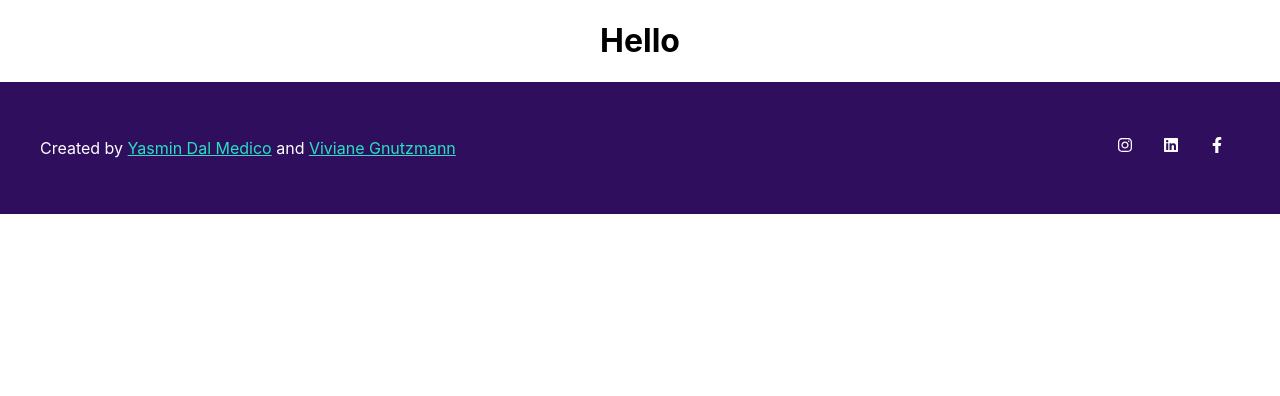
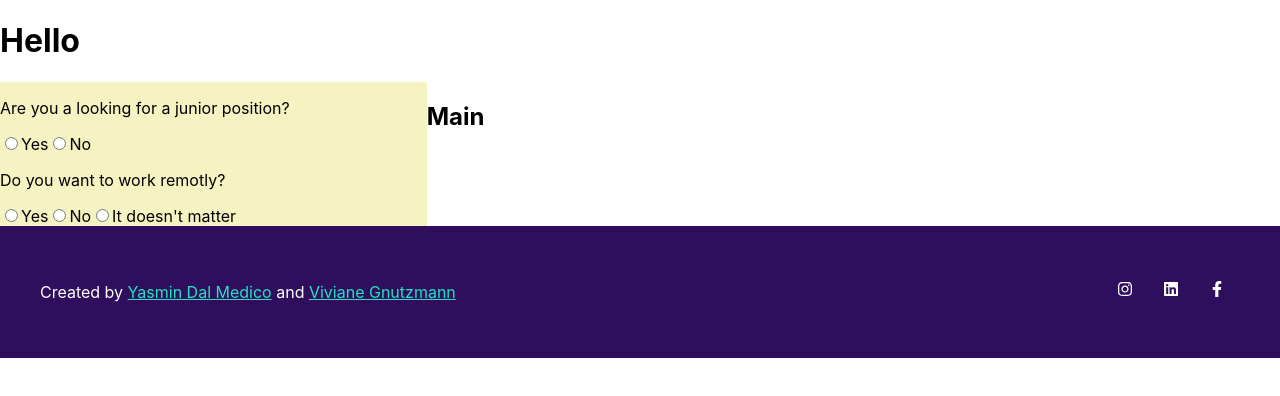
Before and after one commit to yasmingsdm/hackathon-shesharp, a React (Create React App) app: page / in a window 1280 px wide. Shown: the top 396 px of the page. Built offline with nearby package versions, Linux system fonts and the light colour scheme.

Commit message:
sidebar starting

```diff
--- a/src/App.css
+++ b/src/App.css
@@ -1,6 +1,3 @@
-.App {
-  text-align: center;
-}
 
 a{
   color:#27E1C1
@@ -9,7 +6,16 @@ a{
 a:hover{
   color:#F5F3C1
 }
+.main{
+  display: grid;
+  grid-template-columns: 1fr 2fr;
+}
+/*Sidebar:*/
+.sidebar{
+  background-color: #F5F3C1;
+}
 
+/*Footer:*/
 .footer{
   padding: 40px;
   background-color: #2F0F5D;
@@ -18,6 +24,6 @@ a:hover{
   justify-content: space-between;
 }
 
-.icon{
+.footer_icon{
  padding: 15px;
 }
--- a/src/App.js
+++ b/src/App.js
@@ -1,11 +1,17 @@
 import './App.css';
 import Footer from './components/Footer';
+import Sidebar from './components/Sidebar';
 
 function App() {
   return (
-    <div className="App">
+    <div>
       {/* <Header/> */}
       <h1>Hello</h1>
+      <section className='main'>
+        <Sidebar/>
+        <h1>Main</h1>
+        {/* <Main/> */}
+      </section>
       <Footer/>
     </div>
   );
--- a/src/components/Footer.js
+++ b/src/components/Footer.js
@@ -4,10 +4,10 @@ const Footer = ()=>{
     return (
     <footer className="footer">
        <p>Created by  <a href="https://github.com/yasmingsdm">Yasmin Dal Medico</a> and <a href="https://github.com/vivignutz">Viviane Gnutzmann</a></p>
-       <div className="icons">
-            <FaInstagram className="icon"/>
-            <FaLinkedin className="icon"/>
-            <FaFacebookF className="icon"/>
+       <div>
+            <FaInstagram className="footer_icon"/>
+            <FaLinkedin className="footer_icon"/>
+            <FaFacebookF className="footer_icon"/>
         </div>
     </footer>
     )
--- /dev/null
+++ b/src/components/Sidebar.js
@@ -0,0 +1,26 @@
+const Sidebar = ()=>{
+    return (
+    <section className="sidebar">
+        <div className="sidebar_hours"></div>
+        <div className="sidebar_junior">
+            <p>Are you a looking for a junior position?</p>
+            <input type="radio" id="yes"name="junior" value="yes"/>
+            <label for="yes">Yes</label>
+            <input type="radio" id="no"name="junior" value="no"/>
+            <label for="no">No</label>
+        </div>
+        <div className="sidebar_remote">
+            <p>Do you want to work remotly?</p>
+            <input type="radio" id="yes"name="remote" value="yes"/>
+            <label for="yes">Yes</label>
+            <input type="radio" id="no"name="remote" value="no"/>
+            <label for="no">No</label>
+            <input type="radio" id="any"name="remote" value="any"/>
+            <label for="any">It doesn't matter</label>
+        </div>
+        <div className="sidebar_country"></div>
+    </section>
+    )
+}
+
+export default Sidebar;
```
